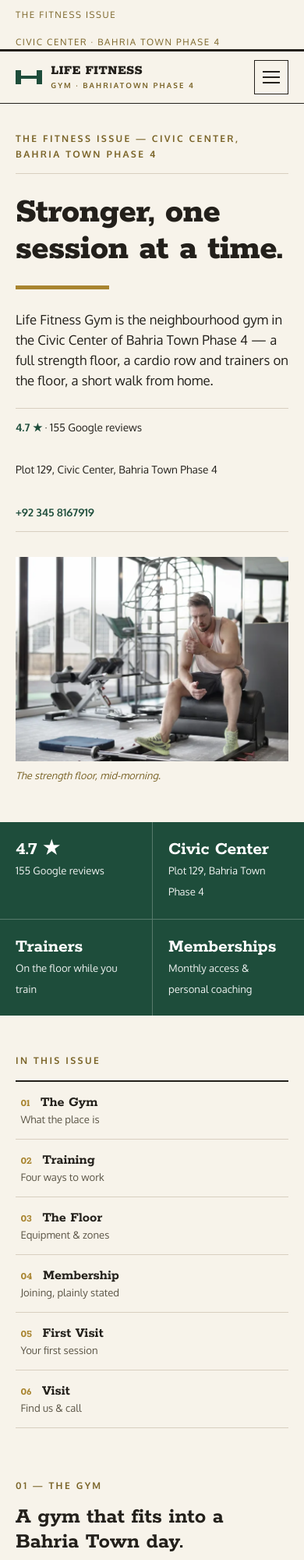
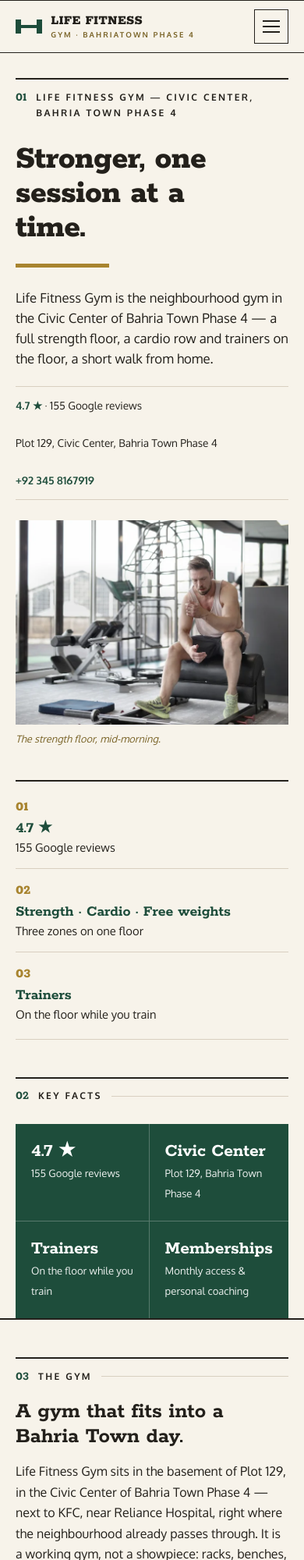
Before and after one commit to afnankhadim5750/life-fitness-gym-bahria-town-mockup, a plain HTML site: page index.html in a window 390 px wide. Shown: the top 2000 px of the page at 78% size. Drawn offline with Linux system fonts and the light colour scheme.

Commit message:
Demo website concept for Life Fitness Gym (Bahria Town Phase 4, Rawalpindi)

```diff
--- a/index.html
+++ b/index.html
@@ -33,12 +33,6 @@
 <body>
 <a class="skip-link" href="#gym">Skip to content</a>
 
-<div class="issue-strip">
-  <span>The Fitness Issue</span>
-  <span>Civic Center &middot; Bahria Town Phase 4</span>
-  <span>4.7 &#9733; &middot; 155 Google reviews</span>
-</div>
-
 <header class="site-header" id="top">
   <div class="header-inner">
     <a class="wordmark" href="#top" aria-label="Life Fitness Gym — home">
@@ -70,9 +64,11 @@
 </header>
 
 <main>
-  <!-- 2. HERO -->
+  <!-- 01. HERO — Swiss grid: type-led asymmetric grid, portrait photo right -->
   <section class="hero" id="hero">
-    <p class="kicker">The Fitness Issue &mdash; Civic Center, Bahria Town Phase 4</p>
+    <div class="hero-grid">
+      <div class="hero-type">
+        <p class="eyebrow"><span class="eyebrow-no">01</span><span class="eyebrow-label">Life Fitness Gym &mdash; Civic Center, Bahria Town Phase 4</span><span class="eyebrow-rule" aria-hidden="true"></span></p>
         <h1>Stronger, one session at a time.</h1>
         <p class="standfirst">Life Fitness Gym is the neighbourhood gym in the Civic Center of Bahria Town Phase 4 &mdash; a full strength floor, a cardio row and trainers on the floor, a short walk from home.</p>
         <p class="hero-meta">
@@ -80,39 +76,36 @@
           <span>Plot 129, Civic Center, Bahria Town Phase 4</span>
           <a href="tel:+923458167919">+92 345 8167919</a>
         </p>
+      </div>
       <figure class="hero-photo">
-      <img src="images/hero-strength-floor-1600.webp" srcset="images/hero-strength-floor-800.webp 800w, images/hero-strength-floor-1600.webp 1600w" sizes="100vw" width="1600" height="1067" alt="A member resting on a bench on the bright strength floor of a gym" fetchpriority="high">
+        <img src="images/hero-strength-floor-1600.webp" srcset="images/hero-strength-floor-800.webp 800w, images/hero-strength-floor-1600.webp 1600w" sizes="(max-width: 820px) 100vw, 40vw" width="1600" height="1067" alt="A member resting on a bench on the bright strength floor of a gym" fetchpriority="high">
         <figcaption>The strength floor, mid-morning.</figcaption>
       </figure>
+    </div>
+    <ol class="hero-stats">
+      <li><span>01</span><strong>4.7 &#9733;</strong> 155 Google reviews</li>
+      <li><span>02</span><strong>Strength &middot; Cardio &middot; Free weights</strong> Three zones on one floor</li>
+      <li><span>03</span><strong>Trainers</strong> On the floor while you train</li>
+    </ol>
   </section>
 
-  <!-- 3. TRUST BAR -->
+  <!-- 02. TRUST BAR -->
   <section class="trust" aria-label="Key facts">
+    <p class="eyebrow"><span class="eyebrow-no">02</span><span class="eyebrow-label">Key facts</span><span class="eyebrow-rule" aria-hidden="true"></span></p>
+    <div class="trust-grid">
       <div class="trust-item"><strong>4.7 &#9733;</strong><span>155 Google reviews</span></div>
       <div class="trust-item"><strong>Civic Center</strong><span>Plot 129, Bahria Town Phase 4</span></div>
       <div class="trust-item"><strong>Trainers</strong><span>On the floor while you train</span></div>
       <div class="trust-item"><strong>Memberships</strong><span>Monthly access &amp; personal coaching</span></div>
+    </div>
   </section>
 
-  <!-- 4. IN THIS ISSUE -->
-  <section class="contents">
-    <h2 class="section-label">In this issue</h2>
-    <ol class="contents-list">
-      <li><a href="#gym"><span>01</span> The Gym <em>What the place is</em></a></li>
-      <li><a href="#training"><span>02</span> Training <em>Four ways to work</em></a></li>
-      <li><a href="#floor"><span>03</span> The Floor <em>Equipment &amp; zones</em></a></li>
-      <li><a href="#membership"><span>04</span> Membership <em>Joining, plainly stated</em></a></li>
-      <li><a href="#first-visit"><span>05</span> First Visit <em>Your first session</em></a></li>
-      <li><a href="#visit"><span>06</span> Visit <em>Find us &amp; call</em></a></li>
-    </ol>
-  </section>
-
-  <!-- 5. THE GYM -->
+  <!-- 03. THE GYM -->
   <section class="about" id="gym">
     <div class="about-text">
-      <h2 class="section-label">01 &mdash; The Gym</h2>
+      <p class="eyebrow"><span class="eyebrow-no">03</span><span class="eyebrow-label">The Gym</span><span class="eyebrow-rule" aria-hidden="true"></span></p>
       <h3>A gym that fits into a Bahria Town day.</h3>
-      <p class="dropcap">Life Fitness Gym sits in the basement of Plot 129, in the Civic Center of Bahria Town Phase 4 &mdash; next to KFC, near Reliance Hospital, right where the neighbourhood already passes through. It is a working gym, not a showpiece: racks, benches, machines and a cardio row, with trainers on the floor while members train.</p>
+      <p>Life Fitness Gym sits in the basement of Plot 129, in the Civic Center of Bahria Town Phase 4 &mdash; next to KFC, near Reliance Hospital, right where the neighbourhood already passes through. It is a working gym, not a showpiece: racks, benches, machines and a cardio row, with trainers on the floor while members train.</p>
       <p>Members come from the blocks around the Civic Center &mdash; before work, after college, in the evening after the shops close. The routine is simple: turn up, train, go home stronger than yesterday.</p>
       <ul class="fact-list">
         <li><span>Where</span> Plot 129, Civic Center, Bahria Town Phase 4, Rawalpindi</li>
@@ -133,9 +126,9 @@
     </div>
   </section>
 
-  <!-- 6. TRAINING -->
+  <!-- 04. TRAINING -->
   <section class="training" id="training">
-    <h2 class="section-label">02 &mdash; Training</h2>
+    <p class="eyebrow"><span class="eyebrow-no">04</span><span class="eyebrow-label">Training</span><span class="eyebrow-rule" aria-hidden="true"></span></p>
     <h3>Four ways to work.</h3>
     <p class="section-intro">No single programme fits everyone. The floor is set up so you can train the way your week needs &mdash; heavy, steady, guided, or all three.</p>
     <div class="chapter-grid">
@@ -166,10 +159,10 @@
     </div>
   </section>
 
-  <!-- 7. THE FLOOR -->
+  <!-- 05. THE FLOOR -->
   <section class="floor" id="floor">
     <div class="floor-head">
-      <h2 class="section-label">03 &mdash; The Floor</h2>
+      <p class="eyebrow"><span class="eyebrow-no">05</span><span class="eyebrow-label">The Floor</span><span class="eyebrow-rule" aria-hidden="true"></span></p>
       <h3>The basics, done well.</h3>
       <p class="section-intro">Everything on the floor earns its place: the racks you reach for every session, the machines that isolate a muscle, and the open space to move in.</p>
     </div>
@@ -204,9 +197,9 @@
     </ul>
   </section>
 
-  <!-- 8. FIRST VISIT -->
+  <!-- 06. FIRST VISIT -->
   <section class="first-visit" id="first-visit">
-    <h2 class="section-label">05 &mdash; First Visit</h2>
+    <p class="eyebrow"><span class="eyebrow-no">06</span><span class="eyebrow-label">First Visit</span><span class="eyebrow-rule" aria-hidden="true"></span></p>
     <h3>Your first session, in four steps.</h3>
     <ol class="steps">
       <li><span>01</span><h4>Call the gym</h4><p>Ring <a href="tel:+923458167919">0345 8167919</a> and ask about membership and today&rsquo;s timings.</p></li>
@@ -226,23 +219,23 @@
     </div>
   </section>
 
-  <!-- 9. FOR EVERYONE -->
+  <!-- 07. FOR EVERYONE -->
   <section class="everyone">
     <figure class="everyone-photo">
       <img src="images/women-training-1600.webp" srcset="images/women-training-800.webp 800w, images/women-training-1600.webp 1600w" sizes="(max-width: 820px) 100vw, 50vw" width="1600" height="1067" alt="Two women in modest athletic wear sitting together in a gym" loading="lazy">
       <figcaption>Training partners, between sets.</figcaption>
     </figure>
     <div class="everyone-text">
-      <h2 class="section-label">For everyone</h2>
+      <p class="eyebrow eyebrow--light"><span class="eyebrow-no">07</span><span class="eyebrow-label">For everyone</span><span class="eyebrow-rule" aria-hidden="true"></span></p>
       <h3>First-timers, regulars, and people starting again.</h3>
       <p>Members train at every level here &mdash; people on their first week, people who have trained for years, and people coming back after a long break. Nobody is expected to arrive already fit. That is what the gym is for.</p>
       <p>Come as you are, train at your own pace, and ask the trainers when you are unsure. The floor is shared, the equipment is shared, and the progress is your own.</p>
     </div>
   </section>
 
-  <!-- 10. MEMBERSHIP -->
+  <!-- 08. MEMBERSHIP -->
   <section class="membership" id="membership">
-    <h2 class="section-label">04 &mdash; Membership</h2>
+    <p class="eyebrow"><span class="eyebrow-no">08</span><span class="eyebrow-label">Membership</span><span class="eyebrow-rule" aria-hidden="true"></span></p>
     <h3>Joining, plainly stated.</h3>
     <p class="section-intro">Memberships and personal coaching are arranged at the gym. Prices on request &mdash; call or visit and the gym will confirm the current rates.</p>
     <div class="member-grid">
@@ -267,9 +260,9 @@
     </div>
   </section>
 
-  <!-- 11. GALLERY -->
+  <!-- 09. GALLERY -->
   <section class="gallery" id="gallery">
-    <h2 class="section-label">Gallery</h2>
+    <p class="eyebrow"><span class="eyebrow-no">09</span><span class="eyebrow-label">Gallery</span><span class="eyebrow-rule" aria-hidden="true"></span></p>
     <h3>From the floor.</h3>
     <div class="gallery-tiles">
       <figure class="gallery-tile" data-full="images/lat-machine-1600.webp" data-alt="A member training on a lat pulldown machine" tabindex="0"><img src="images/lat-machine-800.webp" width="800" height="533" alt="A member training on a lat pulldown machine" loading="lazy"><span>Machine work</span></figure>
@@ -280,9 +273,9 @@
     </div>
   </section>
 
-  <!-- 12. VISIT -->
+  <!-- 10. VISIT -->
   <section class="visit" id="visit">
-    <h2 class="section-label">06 &mdash; Visit</h2>
+    <p class="eyebrow"><span class="eyebrow-no">10</span><span class="eyebrow-label">Visit</span><span class="eyebrow-rule" aria-hidden="true"></span></p>
     <h3>Find the gym.</h3>
     <div class="visit-grid">
       <div class="visit-card">
@@ -300,9 +293,9 @@
     </div>
   </section>
 
-  <!-- 13. FAQ -->
+  <!-- 11. FAQ -->
   <section class="faq" id="faq">
-    <h2 class="section-label">Questions</h2>
+    <p class="eyebrow"><span class="eyebrow-no">11</span><span class="eyebrow-label">Questions</span><span class="eyebrow-rule" aria-hidden="true"></span></p>
     <h3>Asked before you ask.</h3>
     <div class="faq-list">
       <details>
@@ -332,8 +325,9 @@
     </div>
   </section>
 
-  <!-- 14. FINAL CTA -->
+  <!-- 12. FINAL CTA -->
   <section class="final-cta">
+    <p class="eyebrow eyebrow--light"><span class="eyebrow-no">12</span><span class="eyebrow-label">Ready when you are</span><span class="eyebrow-rule" aria-hidden="true"></span></p>
     <h2>Ready when you are.</h2>
     <p>Plot 129, Civic Center, Bahria Town Phase 4 &mdash; 4.7 stars from 155 Google reviews.</p>
     <a class="cta-button" href="tel:+923458167919">Call 0345 8167919</a>
@@ -355,6 +349,7 @@
       <a href="#first-visit">First Visit</a>
       <a href="#visit">Visit</a>
     </nav>
+    <p class="footer-eyebrow"><span>13</span> Colophon</p>
     <p class="footer-note">Design concept by CodeCrafters Hub &mdash; not the official website of Life Fitness Gym.</p>
   </div>
 </footer>
--- a/styles.css
+++ b/styles.css
@@ -1,4 +1,4 @@
-/* Life Fitness Gym — Editorial magazine: warm paper + deep pine + muted brass */
+/* Life Fitness Gym — Swiss grid: warm paper + deep pine + muted brass */
 :root{
   --paper:#F7F3EA;
   --cream:#FFFDF6;
@@ -27,19 +27,11 @@ a:focus-visible,button:focus-visible,summary:focus-visible,[tabindex]:focus-visi
 .skip-link{position:absolute;left:-9999px;top:0;background:var(--pine);color:#fff;padding:.6rem 1rem;z-index:200}
 .skip-link:focus{left:0;color:#fff}
 
-/* ---------- issue strip ---------- */
-.issue-strip{
-  display:flex;justify-content:space-between;gap:1rem;flex-wrap:wrap;
-  max-width:var(--max);margin:0 auto;padding:.55rem 1.25rem 0;
-  font-size:.72rem;letter-spacing:.14em;text-transform:uppercase;color:var(--brass-dark);
-}
-.issue-strip span:nth-child(2){text-align:center}
-
-/* ---------- header ---------- */
+/* ---------- header: clean Swiss — hairline rules, no masthead ornament ---------- */
 .site-header{
   position:sticky;top:0;z-index:100;
   background:var(--paper);
-  border-top:3px solid var(--ink);
+  border-top:1px solid var(--ink);
   border-bottom:1px solid var(--ink);
 }
 .header-inner{
@@ -70,59 +62,66 @@ a:focus-visible,button:focus-visible,summary:focus-visible,[tabindex]:focus-visi
 .mobile-menu{display:none}
 .mobile-menu[hidden]{display:none}
 
-/* ---------- hero ---------- */
-.hero{max-width:var(--max);margin:0 auto;padding:3.2rem 1.25rem 0}
-.kicker{
+/* ---------- numbered section eyebrows (Swiss grid) ---------- */
+.eyebrow{
+  display:flex;align-items:baseline;gap:.75rem;
+  border-top:2px solid var(--ink);
+  padding-top:.6rem;margin-bottom:1.4rem;
   font-size:.75rem;font-weight:700;letter-spacing:.2em;text-transform:uppercase;color:var(--brass-dark);
-  border-bottom:1px solid var(--rule);padding-bottom:.9rem;margin-bottom:1.6rem;
 }
+.eyebrow-no{font-family:var(--font-display);font-size:1rem;letter-spacing:0;color:var(--pine)}
+.eyebrow-label{color:var(--ink)}
+.eyebrow-rule{flex:1;height:1px;background:var(--rule);align-self:center}
+.eyebrow--light{border-top-color:#fff}
+.eyebrow--light .eyebrow-no{color:#D9C98F}
+.eyebrow--light .eyebrow-label{color:#fff}
+.eyebrow--light .eyebrow-rule{background:rgba(255,255,255,.35)}
+
+/* ---------- hero: type-led asymmetric grid ---------- */
+.hero{max-width:var(--max);margin:0 auto;padding:2.6rem 1.25rem 0}
+.hero-grid{
+  display:grid;grid-template-columns:7fr 5fr;gap:2.5rem;align-items:start;
+}
+.hero-type .eyebrow{margin-bottom:1.8rem}
 .hero h1{
   font-family:var(--font-display);font-weight:800;
-  font-size:clamp(2.9rem,7.2vw,5.6rem);line-height:1.02;letter-spacing:-.01em;
-  max-width:16ch;
+  font-size:clamp(2.7rem,5.4vw,4.6rem);line-height:1.02;letter-spacing:-.01em;
+  max-width:12ch;
 }
 .hero h1::after{content:"";display:block;width:120px;height:5px;background:var(--brass);margin-top:1.4rem}
-.standfirst{font-size:clamp(1.05rem,1.6vw,1.3rem);line-height:1.55;max-width:62ch;margin:1.6rem 0 1.4rem}
+.standfirst{font-size:clamp(1.05rem,1.6vw,1.3rem);line-height:1.55;max-width:52ch;margin:1.6rem 0 1.4rem}
 .hero-meta{
-  display:flex;gap:2rem;flex-wrap:wrap;
+  display:flex;gap:1.6rem;flex-wrap:wrap;
   font-size:.85rem;color:var(--ink);
   border-top:1px solid var(--rule);border-bottom:1px solid var(--rule);
-  padding:.8rem 0;margin-bottom:2rem;
+  padding:.8rem 0;
 }
 .hero-meta strong{color:var(--pine)}
 .hero-meta a{font-weight:700;text-decoration:none}
-.hero-photo{margin:0 0 3rem}
-.hero-photo img{width:100%;aspect-ratio:16/9;object-fit:cover}
+.hero-photo{margin:0}
+.hero-photo img{width:100%;aspect-ratio:3/4;object-fit:cover}
 .hero-photo figcaption,.about-photos figcaption,.floor-photo figcaption,.visit-photos figcaption,.everyone-photo figcaption{
   font-size:.8rem;color:var(--brass-dark);padding-top:.5rem;font-style:italic;
 }
+.hero-stats{
+  list-style:none;display:grid;grid-template-columns:repeat(3,1fr);gap:2rem;
+  border-top:2px solid var(--ink);border-bottom:1px solid var(--rule);
+  padding:1.2rem 0;margin:2.6rem 0 0;
+}
+.hero-stats li{font-size:.92rem}
+.hero-stats span{font-family:var(--font-display);font-weight:800;font-size:1.1rem;color:var(--brass);margin-right:.5rem}
+.hero-stats strong{display:block;font-family:var(--font-display);font-size:1.25rem;line-height:1.2;color:var(--pine)}
 
 /* ---------- trust bar ---------- */
-.trust{
+.trust{max-width:var(--max);margin:0 auto;padding:3rem 1.25rem 0}
+.trust-grid{
   background:var(--pine);color:#fff;
   display:grid;grid-template-columns:repeat(4,1fr);
-  max-width:var(--max);margin:0 auto 0;
 }
 .trust-item{padding:1.4rem 1.25rem;border-left:1px solid rgba(255,255,255,.25)}
 .trust-item:first-child{border-left:none}
 .trust-item strong{display:block;font-family:var(--font-display);font-size:1.5rem;line-height:1.1}
 .trust-item span{font-size:.82rem;opacity:.92}
-
-/* ---------- contents ---------- */
-.contents{max-width:var(--max);margin:0 auto;padding:3rem 1.25rem}
-.section-label{
-  font-size:.75rem;font-weight:700;letter-spacing:.2em;text-transform:uppercase;color:var(--brass-dark);
-  margin-bottom:.9rem;
-}
-.contents-list{list-style:none;display:grid;grid-template-columns:repeat(3,1fr);gap:0;border-top:2px solid var(--ink)}
-.contents-list li{border-bottom:1px solid var(--rule)}
-.contents-list a{
-  display:block;padding:1rem .4rem;text-decoration:none;color:var(--ink);
-  font-family:var(--font-display);font-weight:700;font-size:1.15rem;line-height:1.2;
-}
-.contents-list a span{color:var(--brass);font-size:.85rem;margin-right:.5rem}
-.contents-list a em{display:block;font-family:var(--font-body);font-style:normal;font-weight:400;font-size:.82rem;color:#5b5546;margin-top:.2rem}
-.contents-list a:hover{color:var(--pine)}
 
 /* ---------- sections shared ---------- */
 section{scroll-margin-top:110px}
@@ -131,14 +130,11 @@ h3{font-family:var(--font-display);font-weight:700;font-size:clamp(1.8rem,3.4vw,
 
 /* ---------- about ---------- */
 .about{
-  max-width:var(--max);margin:0 auto;padding:1rem 1.25rem 3.5rem;
+  max-width:var(--max);margin:0 auto;padding:3rem 1.25rem 3.5rem;
   display:grid;grid-template-columns:1fr 1fr;gap:3rem;align-items:start;
+  border-top:2px solid var(--ink);
 }
 .about-text p{margin-bottom:1rem}
-.dropcap::first-letter{
-  font-family:var(--font-display);font-weight:800;font-size:3.4em;float:left;
-  line-height:.85;padding-right:.5rem;padding-top:.15rem;color:var(--pine);
-}
 .fact-list{list-style:none;border-top:2px solid var(--ink);margin-top:1.6rem}
 .fact-list li{padding:.7rem 0;border-bottom:1px solid var(--rule);font-size:.95rem}
 .fact-list li span{display:inline-block;min-width:5.5rem;font-size:.72rem;font-weight:700;letter-spacing:.14em;text-transform:uppercase;color:var(--brass-dark)}
@@ -146,7 +142,7 @@ h3{font-family:var(--font-display);font-weight:700;font-size:clamp(1.8rem,3.4vw,
 .about-photos img{aspect-ratio:3/2;object-fit:cover;width:100%}
 
 /* ---------- training ---------- */
-.training{max-width:var(--max);margin:0 auto;padding:3rem 1.25rem 3.5rem;border-top:1px solid var(--rule)}
+.training{max-width:var(--max);margin:0 auto;padding:3rem 1.25rem 3.5rem;border-top:2px solid var(--ink)}
 .chapter-grid{display:grid;grid-template-columns:1fr 1fr;gap:2.5rem 2rem}
 .chapter{border-top:3px solid var(--pine);padding-top:1.2rem}
 .chapter img{aspect-ratio:16/10;object-fit:cover;width:100%;margin-bottom:1rem}
@@ -155,7 +151,7 @@ h3{font-family:var(--font-display);font-weight:700;font-size:clamp(1.8rem,3.4vw,
 .chapter p{font-size:.97rem}
 
 /* ---------- floor ---------- */
-.floor{max-width:var(--max);margin:0 auto;padding:3rem 1.25rem 3.5rem;border-top:1px solid var(--rule)}
+.floor{max-width:var(--max);margin:0 auto;padding:3rem 1.25rem 3.5rem;border-top:2px solid var(--ink)}
 .floor-grid{display:grid;grid-template-columns:repeat(6,1fr);gap:1.4rem;margin-bottom:2.2rem}
 .floor-photo{grid-column:span 2}
 .floor-photo.wide{grid-column:span 4}
@@ -166,7 +162,7 @@ h3{font-family:var(--font-display);font-weight:700;font-size:clamp(1.8rem,3.4vw,
 .zone-list li{font-size:.92rem}
 
 /* ---------- first visit ---------- */
-.first-visit{max-width:var(--max);margin:0 auto;padding:3rem 1.25rem 3.5rem;border-top:1px solid var(--rule)}
+.first-visit{max-width:var(--max);margin:0 auto;padding:3rem 1.25rem 3.5rem;border-top:2px solid var(--ink)}
 .steps{list-style:none;display:grid;grid-template-columns:repeat(4,1fr);gap:1.6rem;margin-bottom:2.4rem}
 .steps li{border-top:3px solid var(--brass);padding-top:1rem}
 .steps li span{font-family:var(--font-display);font-weight:800;font-size:2rem;color:var(--pine)}
@@ -181,14 +177,12 @@ h3{font-family:var(--font-display);font-weight:700;font-size:clamp(1.8rem,3.4vw,
   display:grid;grid-template-columns:1fr 1fr;gap:3rem;align-items:center;
   max-width:var(--max);margin:0 auto;padding:3.5rem 1.25rem;
 }
-.everyone .section-label{color:#D9C98F}
-.everyone h3{color:#fff}
 .everyone p{margin-bottom:1rem;opacity:.95}
 .everyone-photo img{aspect-ratio:4/3;object-fit:cover;width:100%}
 .everyone-photo figcaption{color:#D9C98F}
 
 /* ---------- membership ---------- */
-.membership{max-width:var(--max);margin:0 auto;padding:3.5rem 1.25rem;border-top:1px solid var(--rule)}
+.membership{max-width:var(--max);margin:0 auto;padding:3.5rem 1.25rem;border-top:2px solid var(--ink)}
 .member-grid{display:grid;grid-template-columns:repeat(3,1fr);gap:1.6rem}
 .member-card{
   background:var(--cream);border:1px solid var(--rule);border-top:3px solid var(--pine);
@@ -203,7 +197,7 @@ h3{font-family:var(--font-display);font-weight:700;font-size:clamp(1.8rem,3.4vw,
 .card-link:hover{text-decoration:underline}
 
 /* ---------- gallery ---------- */
-.gallery{max-width:var(--max);margin:0 auto;padding:3rem 1.25rem 3.5rem;border-top:1px solid var(--rule)}
+.gallery{max-width:var(--max);margin:0 auto;padding:3rem 1.25rem 3.5rem;border-top:2px solid var(--ink)}
 .gallery-tiles{display:grid;grid-template-columns:repeat(5,1fr);gap:1rem}
 .gallery-tile{cursor:pointer;position:relative}
 .gallery-tile img{aspect-ratio:4/3;object-fit:cover;width:100%}
@@ -214,7 +208,7 @@ h3{font-family:var(--font-display);font-weight:700;font-size:clamp(1.8rem,3.4vw,
 .gallery-tile:hover img{outline:3px solid var(--brass);outline-offset:-3px}
 
 /* ---------- visit ---------- */
-.visit{max-width:var(--max);margin:0 auto;padding:3rem 1.25rem 3.5rem;border-top:1px solid var(--rule)}
+.visit{max-width:var(--max);margin:0 auto;padding:3rem 1.25rem 3.5rem;border-top:2px solid var(--ink)}
 .visit-grid{display:grid;grid-template-columns:1fr 1.4fr;gap:2.5rem;align-items:start}
 .visit-card{background:var(--cream);border:1px solid var(--rule);border-top:3px solid var(--pine);padding:1.8rem}
 .visit-card h4{font-family:var(--font-display);font-size:1.2rem;margin:1rem 0 .4rem}
@@ -226,7 +220,7 @@ h3{font-family:var(--font-display);font-weight:700;font-size:clamp(1.8rem,3.4vw,
 .map-wrap iframe{width:100%;height:420px;border:1px solid var(--rule);display:block}
 
 /* ---------- FAQ ---------- */
-.faq{max-width:var(--max);margin:0 auto;padding:3rem 1.25rem 3.5rem;border-top:1px solid var(--rule)}
+.faq{max-width:var(--max);margin:0 auto;padding:3rem 1.25rem 3.5rem;border-top:2px solid var(--ink)}
 .faq-list{border-top:2px solid var(--ink);max-width:820px}
 .faq-list details{border-bottom:1px solid var(--rule);padding:1.1rem 0}
 .faq-list summary{
@@ -243,6 +237,7 @@ h3{font-family:var(--font-display);font-weight:700;font-size:clamp(1.8rem,3.4vw,
   max-width:var(--max);margin:0 auto;padding:4rem 1.25rem;
 }
 .final-cta h2{font-family:var(--font-display);font-weight:800;font-size:clamp(2rem,4.5vw,3.2rem);line-height:1.05}
+.final-cta .eyebrow{margin-bottom:1.6rem}
 .final-cta p{margin:1rem 0 1.8rem;opacity:.92}
 .cta-button{
   display:inline-block;background:var(--brass);color:#fff;text-decoration:none;
@@ -260,7 +255,12 @@ h3{font-family:var(--font-display);font-weight:700;font-size:clamp(1.8rem,3.4vw,
 .footer-nav{display:flex;gap:1.4rem;flex-wrap:wrap;margin:1.4rem 0;border-top:1px solid rgba(255,255,255,.25);padding-top:1.2rem}
 .footer-nav a{color:#EDE7D8;text-decoration:none;font-size:.85rem;font-weight:700}
 .footer-nav a:hover{color:#F2E6B8}
-.footer-note{font-size:.8rem;opacity:.7;border-top:1px solid rgba(255,255,255,.25);padding-top:1.2rem}
+.footer-eyebrow{
+  font-size:.72rem;font-weight:700;letter-spacing:.2em;text-transform:uppercase;color:#D9C98F;
+  border-top:1px solid rgba(255,255,255,.25);padding-top:1.2rem;margin-top:1.4rem;
+}
+.footer-eyebrow span{font-family:var(--font-display);font-size:.95rem;color:var(--brass);margin-right:.5rem;letter-spacing:0}
+.footer-note{font-size:.8rem;opacity:.7;padding-top:1.2rem}
 
 /* ---------- lightbox ---------- */
 .lightbox{
@@ -299,11 +299,15 @@ h3{font-family:var(--font-display);font-weight:700;font-size:clamp(1.8rem,3.4vw,
     border-top:1px solid var(--rule);
   }
   .mobile-menu a.mobile-call{background:var(--pine);color:#fff}
-  .trust{grid-template-columns:1fr 1fr}
+  .trust-grid{grid-template-columns:1fr 1fr}
   .trust-item:nth-child(3){border-left:none}
   .trust-item{border-top:1px solid rgba(255,255,255,.25)}
   .trust-item:nth-child(-n+2){border-top:none}
-  .contents-list{grid-template-columns:1fr 1fr}
+  .hero-grid{grid-template-columns:1fr;gap:1.6rem}
+  .hero-photo img{aspect-ratio:16/10}
+  .hero-stats{grid-template-columns:1fr;gap:.9rem}
+  .hero-stats li{border-bottom:1px solid var(--rule);padding-bottom:.9rem}
+  .hero-stats li:last-child{border-bottom:none;padding-bottom:0}
   .about{grid-template-columns:1fr;gap:2rem}
   .chapter-grid{grid-template-columns:1fr 1fr}
   .steps{grid-template-columns:1fr 1fr}
@@ -315,11 +319,9 @@ h3{font-family:var(--font-display);font-weight:700;font-size:clamp(1.8rem,3.4vw,
 }
 @media (max-width:640px){
   body{font-size:16px}
-  .issue-strip span:nth-child(3){display:none}
-  .hero{padding-top:2.2rem}
+  .hero{padding-top:2rem}
   .hero-photo img{aspect-ratio:4/3}
-  .trust{grid-template-columns:1fr 1fr}
-  .contents-list{grid-template-columns:1fr}
+  .trust-grid{grid-template-columns:1fr 1fr}
   .chapter-grid{grid-template-columns:1fr}
   .floor-grid{grid-template-columns:1fr}
   .floor-photo,.floor-photo.wide{grid-column:span 1}
```
Also changed, not shown: 1 other file. Lines whose indentation alone changed are shown as unchanged.
